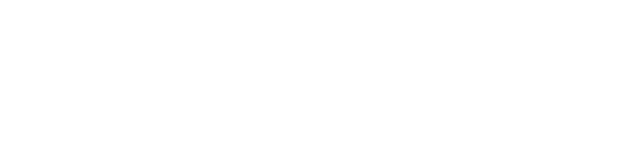
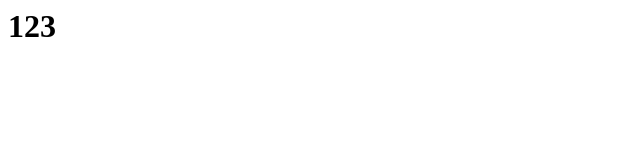
Before and after one commit to xuyihan0430/xuyihan0430.github.io, a plain HTML site: page test.html in a window 1280 px wide. Shown: the full height of the page, 0-640 px from the left. Drawn offline with Linux system fonts and the light colour scheme.

Commit message:
Update test.html

```diff
--- a/test.html
+++ b/test.html
@@ -1,3 +1,6 @@
 <html>
-
+  <head></head>
+  <body>
+    <h1>123</h1>
+  </body>
 </html>
```
